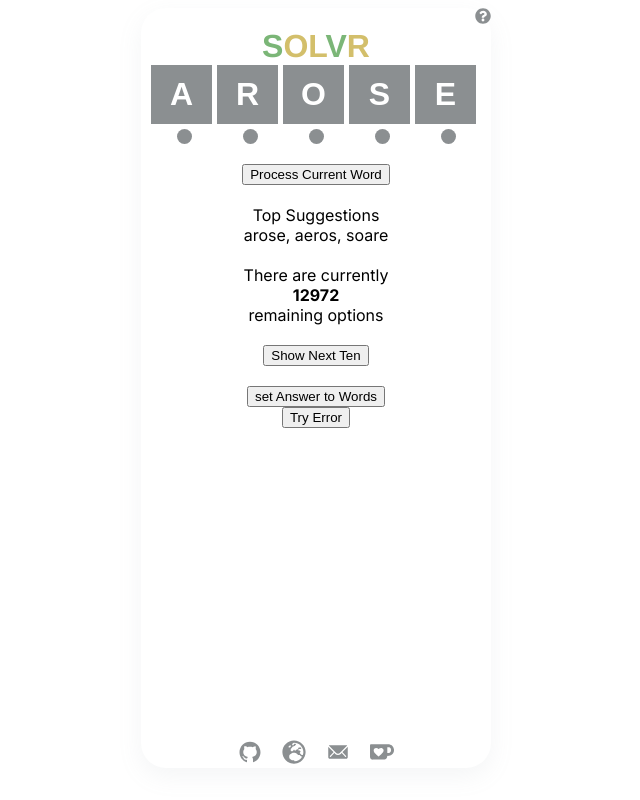
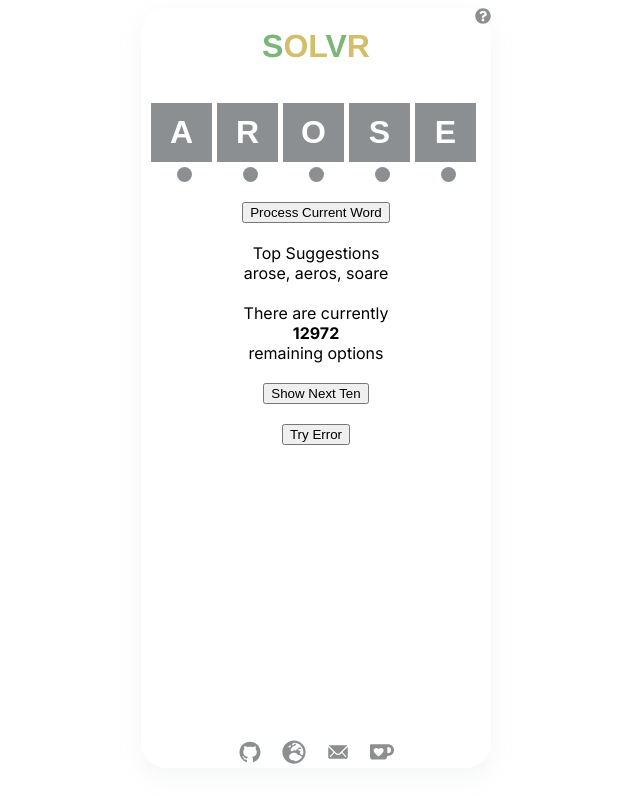
Before and after one commit to Fordcois/wordle-solver, a Next.js app: page / in a window 1280 px wide. Shown: the whole page, without its empty margins (324-964 px from the left). Built offline with nearby package versions, Linux system fonts and the light colour scheme.

Commit message:
Adds Animation to Error Message

```diff
--- a/src/app/globals.css
+++ b/src/app/globals.css
@@ -6,6 +6,7 @@
 --Green: rgb(123,182,119);
 --Yellow: rgb(211,191,107);
 --Grey:  rgb(139,143,145);
+--Red: rgb(188, 97, 87);
 }
 
 .container {
@@ -136,3 +137,23 @@ text-align: center;
     text-align: justify;
     padding: 10px;
 }
+
+.ErrorMessage{
+  color: var(--Red);
+  padding: 5px;
+  font-family: var(--LetterFont);
+  text-transform: uppercase;
+  font-size: 1.5rem;
+  font-weight: 700;
+}
+
+/* Animations */
+@keyframes shake {
+  0%, 100% { transform: translateX(0); }
+  20%, 60% { transform: translateX(-5px); }
+  40%, 80% { transform: translateX(5px); }
+}
+
+.shake {
+  animation: shake 0.15s;
+}
--- a/src/components/index.tsx
+++ b/src/components/index.tsx
@@ -18,12 +18,13 @@ type UserWordState = {[key: number]: LetterInfo;};
 const [showHelpPopUp,setshowHelpPopUp] = useState<Boolean>(false);
 
 const [answersToShow,setanswersToShow] = useState<number>(0);
-const [errorMessage,setErrorMessage] = useState<string>("");
+const [errorMessage,setErrorMessage] = useState<string>('\u00A0');
 
 const flashErrorMessage = (message: string) => {
     setErrorMessage(message);
-    setTimeout(() => setErrorMessage(''), 1250);
+    setTimeout(() => setErrorMessage('\u00A0'), 1500);
 }
+
 
 
 
@@ -144,7 +145,10 @@ return (
     {showHelpPopUp && <HowToPopUp setshowHelpPopUp={setshowHelpPopUp} />}
 
     <Header setshowHelpPopUp={setshowHelpPopUp}/>
-    {errorMessage}
+
+    <div id="ErrorMessage" className={`ErrorMessage ${errorMessage != '\u00A0'? 'shake' : ''}`}>{errorMessage}</div>
+
+
     <div style={{display:'flex'}}>
         <UserLetterSquare letter={userWord[0].letter} index={0} ChangeUserLetter={ChangeUserLetter} colour={userWord[0].colour} />
         <UserLetterSquare letter={userWord[1].letter} index={1} ChangeUserLetter={ChangeUserLetter} colour={userWord[1].colour} />
@@ -186,7 +190,6 @@ There are currently <b>{sortedWords.length}</b> remaining options<br/>
 <br/>
 <button onClick={()=>ShowMoreAnswers(10)}>Show Next Ten</button>
 <br/>
-<button onClick={()=>setWordToAnswer('words')}>set Answer to Words</button>
 <button onClick={()=>flashErrorMessage('ERROR')}>Try Error</button>
 <br/>
 
```
